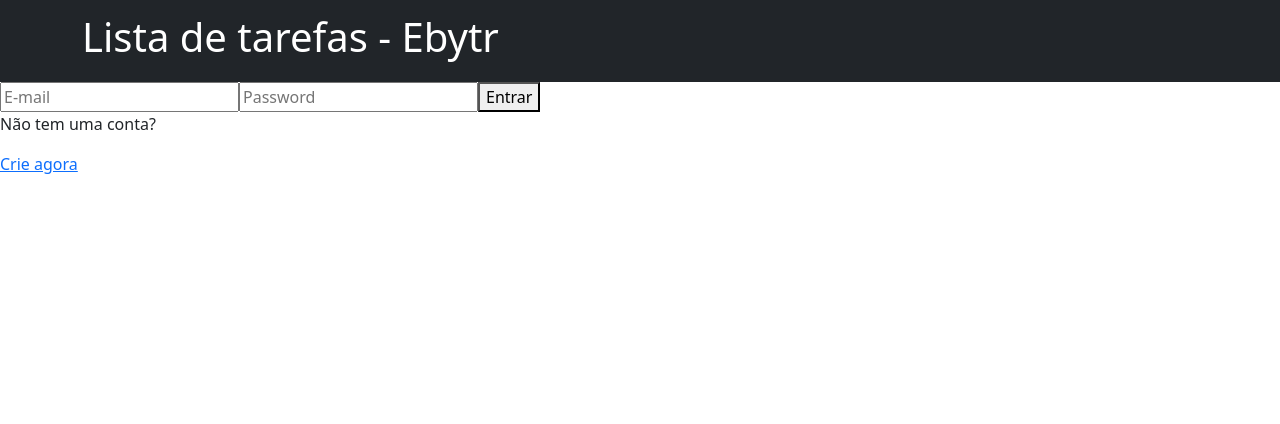
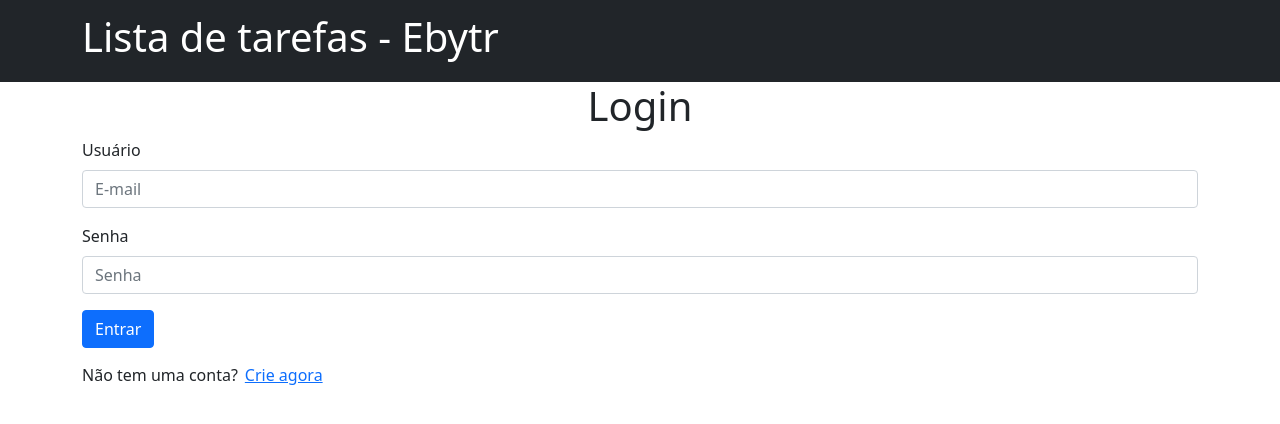
Before and after one commit to eemr3/project-blitzcareer, a React (Create React App) app in the folder frot-end/: page /login in a window 1280 px wide. Shown: the top 424 px of the page. Built offline with nearby package versions, Linux system fonts and the light colour scheme.

Commit message:
style: :lipstick: Login/index.js
adiciona estilo utilizando o bootstrap

```diff
--- a/frot-end/src/pages/Login/index.js
+++ b/frot-end/src/pages/Login/index.js
@@ -1,21 +1,39 @@
 import React from 'react';
+import { Button, Container, Form } from 'react-bootstrap';
 import { Link } from 'react-router-dom';
 import Header from '../../components/Header';
 
 function Login() {
   return (
-    <div>
+    <>
       <Header />
-      <div>
-        <input type='text' placeholder='E-mail' />
-        <input type='text' placeholder='Password' />
-        <button type='button'>Entrar</button>
-      </div>
-      <div>
-        <p>Não tem uma conta?</p>
-        <Link to='/create-user'>Crie agora</Link>
-      </div>
-    </div>
+      <Container>
+        <h1 style={{ textAlign: 'center' }}>Login</h1>
+        <Form>
+          <Form.Group className='mb-3' controlId='formBasicEmail'>
+            <Form.Label>Usuário</Form.Label>
+            <Form.Control type='email' placeholder='E-mail' />
+            <Form.Text className='text-muted'></Form.Text>
+          </Form.Group>
+
+          <Form.Group className='mb-3' controlId='formBasicPassword'>
+            <Form.Label>Senha</Form.Label>
+            <Form.Control type='password' placeholder='Senha' />
+          </Form.Group>
+          <Form.Group
+            className='mb-3'
+            controlId='formBasicCheckbox'></Form.Group>
+          <Button variant='primary' type='submit'>
+            Entrar
+          </Button>
+        </Form>
+        <div style={{ display: 'flex', marginTop: '15px' }}>
+          <p style={{ marginRight: '7px' }}>Não tem uma conta?</p>
+
+          <Link to='/create-user'>Crie agora</Link>
+        </div>
+      </Container>
+    </>
   );
 }
 
```
